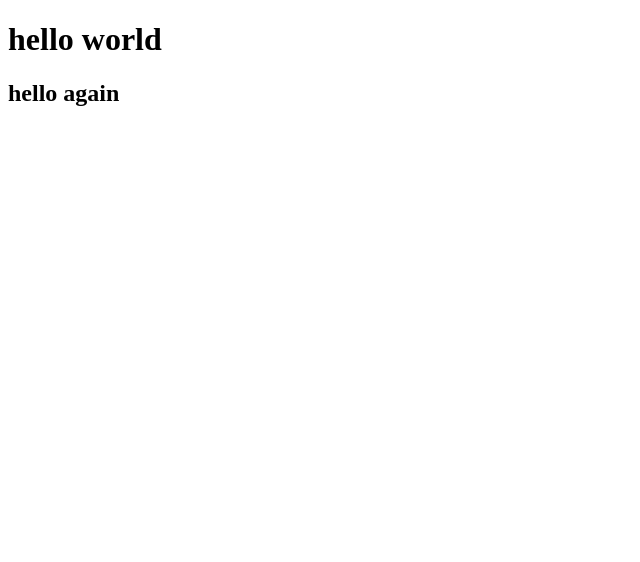
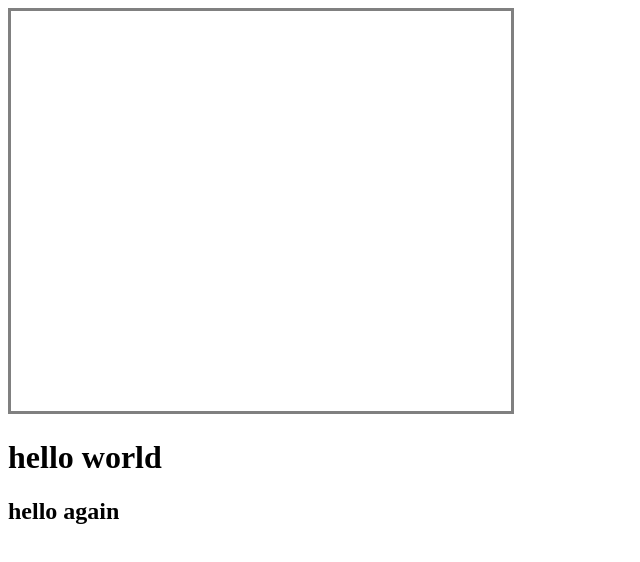
Before and after one commit to jsngin/GIS_SoSe_2021_jsn_project_1, a plain HTML site: page Aufgabe_2/Aufgabe_2.2/index.html in a window 1280 px wide. Shown: the whole page, without its empty margins (0-640 px from the left). Drawn offline with Linux system fonts and the light colour scheme.

Commit message:
Update index.html

```diff
--- a/Aufgabe_2/Aufgabe_2.2/index.html
+++ b/Aufgabe_2/Aufgabe_2.2/index.html
@@ -5,6 +5,7 @@
 		    <title>document | HFU</title>
 		    <meta name="viewport" content="width=device-width, initial-scale=1">
         <script src="script.js"></script>
+        <canvas id="myFirstCanvas" width="500px" height="400px"></canvas>
 
         <style type="text/css">
         canvas {
```
